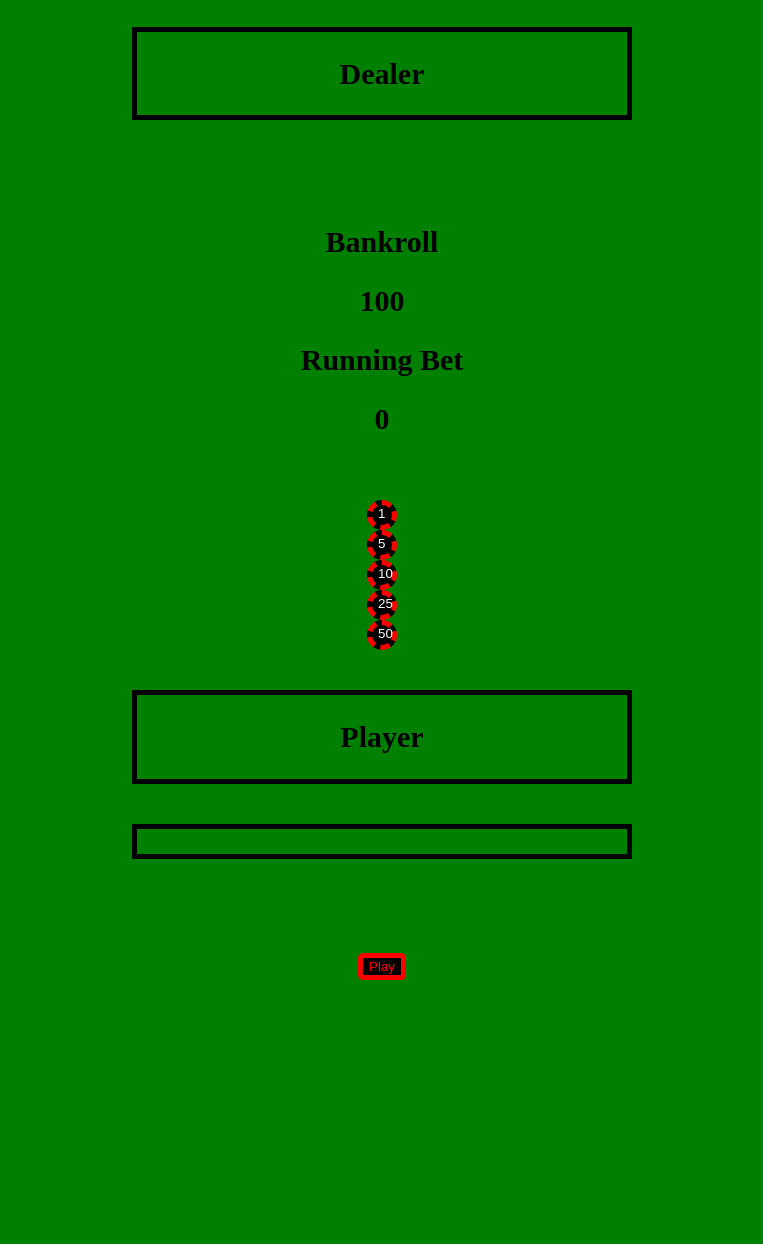
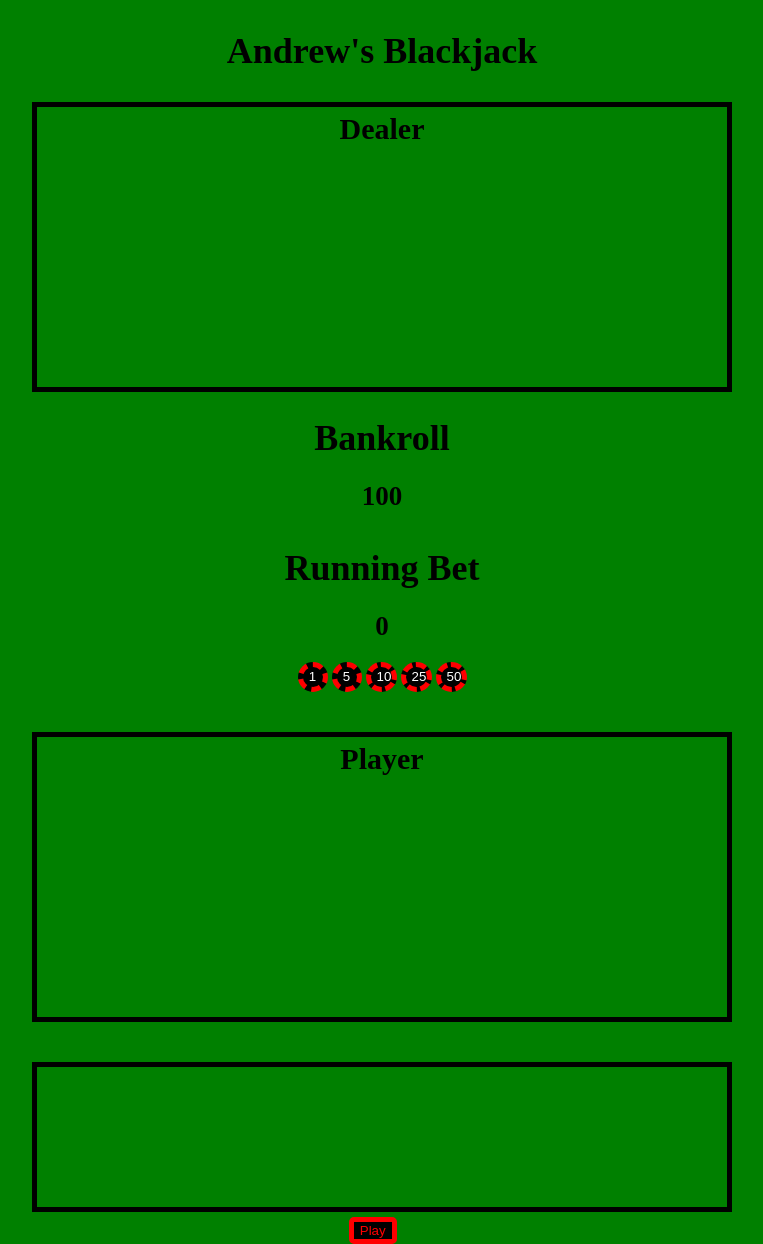
Before and after one commit to andrewpaparella/project1, a plain HTML site: page index.html in a window 1280 px wide. Shown: the whole page, without its empty margins (258-1021 px from the left). Before the commit the page ends 980 px from the top, so only its background shows below. Drawn offline with Linux system fonts and the light colour scheme.

Commit message:
css update

```diff
--- a/css/main.css
+++ b/css/main.css
@@ -6,7 +6,6 @@
 body {
     margin: 0;
     display: flex;
-    height: 100vh;
     flex-direction: column;
     justify-content: center;
     align-items: center;
@@ -14,60 +13,76 @@ body {
 
 #board {
     display: absolute;
-    top: 100px;
-    padding-top: 100px;
+    top: 10px;
+    padding-top: 0px;
+    margin-top: 0px;
+    font-size: 24px;
 }
 
 #dealer {
     font-display: top;
-    width: 500px;
-    height: 200px;
+    width: 700px;
+    height: 290px;
     border: 5px solid #000;
-    margin: 40px;
     font-size: 20px;
     text-align: center;
+    padding: 0px;
+}
+
+#dealer h1, #dealer h2{
+    margin: 5px;
 }
 
 #player {
     font-display: top;
-    width: 500px;
-    height: 200px;
+    width: 700px;
+    height: 290px;
     border: 5px solid #000;
     margin: 40px 0px 0px 0px;
     font-size: 20px;
     text-align: center;
 }
 
-#money {
-    width: 500px;
-    height: 200px;
-    margin: 40px;
-    font-size: 20px;
+#player h1, #player h2{
+    margin: 5px;
+}
+
+#money, #bets {
+    width: 700px;
+    height: 1px;
+    font-size: 18px;
     text-align: center;
-    padding-bottom: 50px;
+    padding: 15px;
     margin-bottom: 100px;
+}
+
+#money h1, #bets h1{
+    margin: 10px;
+}
+
+
+#bank-roll{
+    padding: 0px;
+    margin: 0px;
 }
 
 #results {
     font-display: top;
-    width: 500px;
-    height: 200px;
+    width: 700px;
+    height: 150px;
     border: 5px solid #000;
-    margin: 40px;
+    margin: 40px 0px 5px 0px;
     font-size: 20px;
     text-align: center;
+    padding-bottom: 0px;
 }
-#play, #stand {
-    display: flex;
-    margin: 0% 49%;
-    border: 5px solid red;
-    color: red;
-    border-radius: 5px;
-    background: black;
+#play-btn {
+    padding-top: 0px;
+    display: inline;
+    place-self: center;
 }
 
-#hit {
-    display: flex;
+#hit, #stand, #play {
     border: 5px solid red;
     color: red;
     border-radius: 5px;
@@ -75,7 +90,7 @@ body {
 }
 
 #bet1, #bet5, #bet10, #bet25, #bet50 {
-    display: flex;
+    display: inline;
     place-self: center;
     grid-column-start: 5;
     grid-row-start: 5;
@@ -86,6 +101,11 @@ body {
     height: 30px;
     width: 30px;
     text-align: center;
+    margin-top: 10px;
+}
+
+#bet10, #bet25, #bet50 {
+    padding-right: 15px;
 }
 
 
--- a/index.html
+++ b/index.html
@@ -14,8 +14,8 @@
 			<h1>Andrew's Blackjack</h1>
 		</section>
 		<section id="dealer">
-			<h1>Dealer</h1>
-			<h2></h2>
+			<h1 class="dealer-h1">Dealer</h1>
+			<h2 class="dealer-h1"></h2>
 			<div>
                 <div id="dhand1"></div>
 				<div id="dhand2"></div>
@@ -26,14 +26,14 @@
 				<div id="dhand7"></div>
 			</div>
 		</section>
-        <section id="money">
+        <div id="money">
             <h1>Bankroll</h1>
             <h2 id="bankroll">100</h2>
+		</div>
         <div id="bets">
             <h1>Running Bet</h1>
             <h2>0</h2>
 		</div>
-		</section>
 		<section id="bet">
         	<button class="bet" id="bet1">1</button>
         	<button class="bet" id="bet5">5</button>
@@ -57,8 +57,10 @@
 		<section id="results">
             <h1></h1>
 		</section>
+		<section id="play-btn">
         <button class="hidden" id="hit">Hit</button>
+		<button id="play">Play</button>
         <button class="hidden" id="stand">Stand</button>
-		<button id="play">Play</button>
+		</section>
 	</body>
 </html>
--- a/js/main.js
+++ b/js/main.js
@@ -355,7 +355,7 @@ function winCondition() {
         return
     }
     if (dealerSum === playerSum){
-        resultsEl.textContent = `The dealer and you have tied. You both had ${playerSum}. Your bet of ${player.bet}has been added back into your bankroll.`;
+        resultsEl.textContent = `The dealer and you have tied. You both had ${playerSum}. Your bet of ${player.bet} has been added back into your bankroll.`;
         processTie();
         reset();
         return
```
